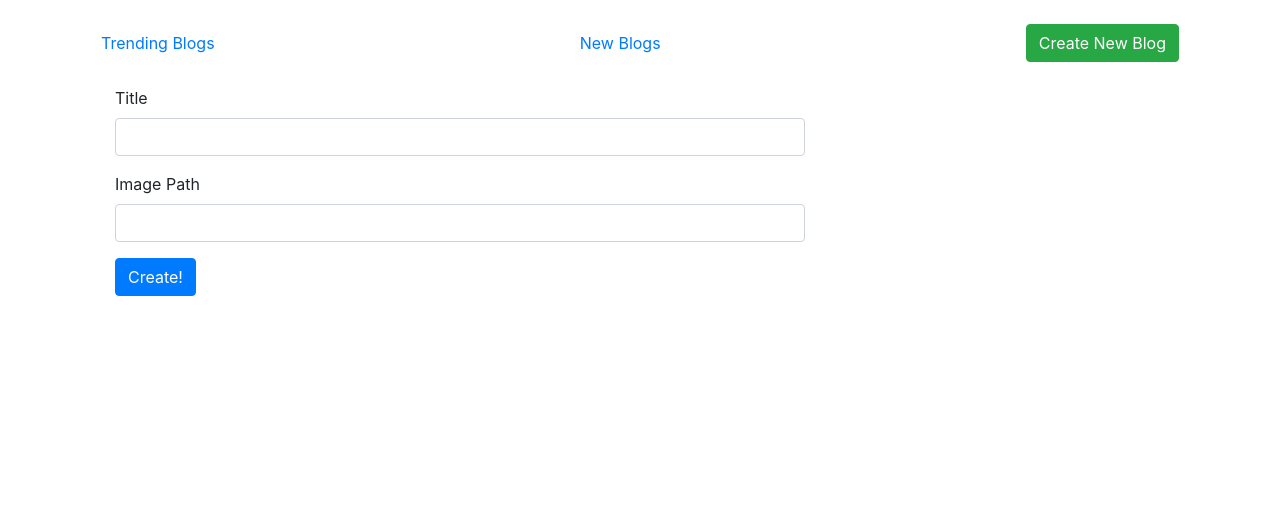
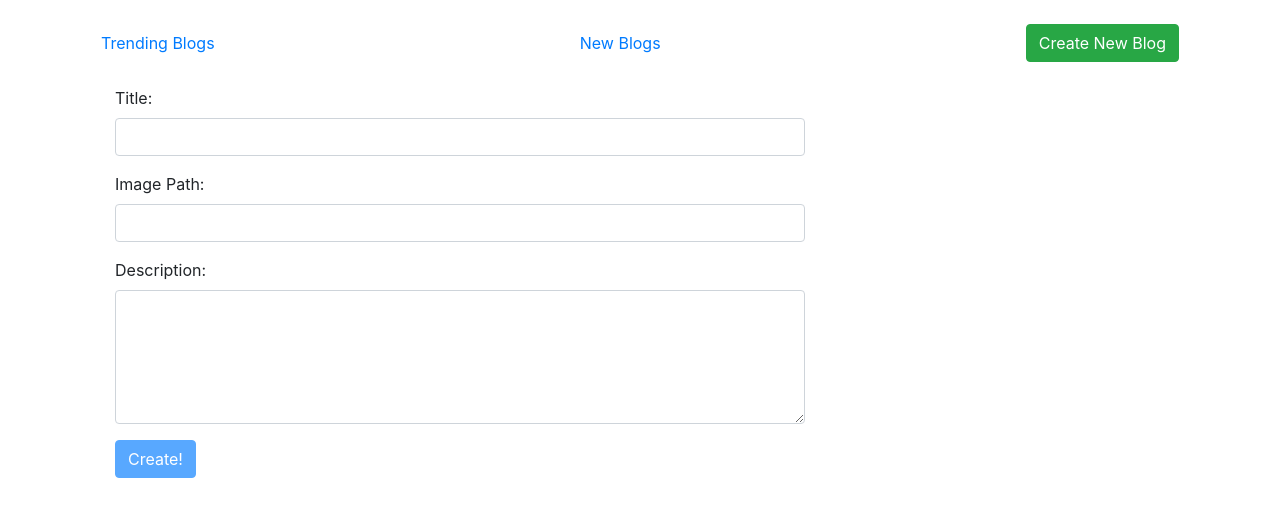
Before and after one commit to Veso-P/Travel-Blog, an Angular app: page /blogs/create in a window 1280 px wide. Shown: the top 516 px of the page. Built offline with nearby package versions, Linux system fonts and the light colour scheme.

Commit message:
Improving the Blog Item Create form

```diff
--- a/src/app/blogs/blog-list/blog-item-create/blog-item-create.component.html
+++ b/src/app/blogs/blog-list/blog-item-create/blog-item-create.component.html
@@ -3,24 +3,25 @@
         <div class="col-xs-12 col-sm-10 col-md-8 col-sm-offset-1 col-md-offset-2">
             <form [formGroup]="createForm" (ngSubmit)="onCreate()">
                 <div class="form-group">
-                    <label for="name">Title</label>
+                    <label for="name">Title:</label>
                     <input type="text" id="name" formControlName="name" class="form-control">
-                    <span *ngIf="!createForm.get('name').valid && createForm.get('name').touched"
-                        class="help-block" style="color:red;">Please enter a valid name!</span>
+                    <span *ngIf="!createForm.get('name').valid && createForm.get('name').touched" class="help-block"
+                        style="color:red;">Please enter a valid name!</span>
                 </div>
                 <div class="form-group">
-                    <label for="imagePath">Image Path</label>
+                    <label for="imagePath">Image Path:</label>
                     <input type="text" id="imagePath" formControlName="imagePath" class="form-control">
                     <span *ngIf="!createForm.get('imagePath').valid && createForm.get('imagePath').touched"
                         class="help-block" style="color:red;">Please enter a valid image path!</span>
                 </div>
-                <!-- <div class="form-group">
-                    <label for="description">Description</label>
-                    <textarea id="description" formControlName="description" class="form-control">
+                <div class="form-group">
+                    <label for="description">Description:</label>
+                    <textarea name="description" formControlName="description" rows="5" class="form-control"></textarea>
+
                     <span *ngIf="!createForm.get('description').valid && createForm.get('description').touched"
                         class="help-block" style="color:red;">Please enter a valid description!</span>
-                </div> -->
-                <button class="btn btn-primary" type="submit">Create!</button>
+                </div>
+                <button class="btn btn-primary" type="submit" [disabled]="createForm.status == 'INVALID'">Create!</button>
             </form>
         </div>
     </div>
--- a/src/app/blogs/blog-list/blog-item-create/blog-item-create.component.ts
+++ b/src/app/blogs/blog-list/blog-item-create/blog-item-create.component.ts
@@ -10,6 +10,7 @@ import { FormControl, FormGroup, Validators} from '@angular/forms';
 })
 export class BlogItemCreateComponent implements OnInit {
   createForm: FormGroup;
+  dataToSend;
 
   constructor() { }
 
@@ -17,11 +18,16 @@ export class BlogItemCreateComponent implements OnInit {
     this.createForm = new FormGroup ({
       'name': new FormControl(null, [Validators.required, Validators.minLength(4) ]), //
       'imagePath': new FormControl(null, Validators.required),
+      'description': new FormControl(null, [Validators.required, Validators.minLength(50) ])
     }) ;
+    this.createForm.valueChanges.subscribe (
+      (value)=> {this.dataToSend = value}
+    )
   }
 
   onCreate () {
-    console.log(this.createForm);
+    console.log(this.dataToSend);
+    this.createForm.reset()
   }
 
 }
```
